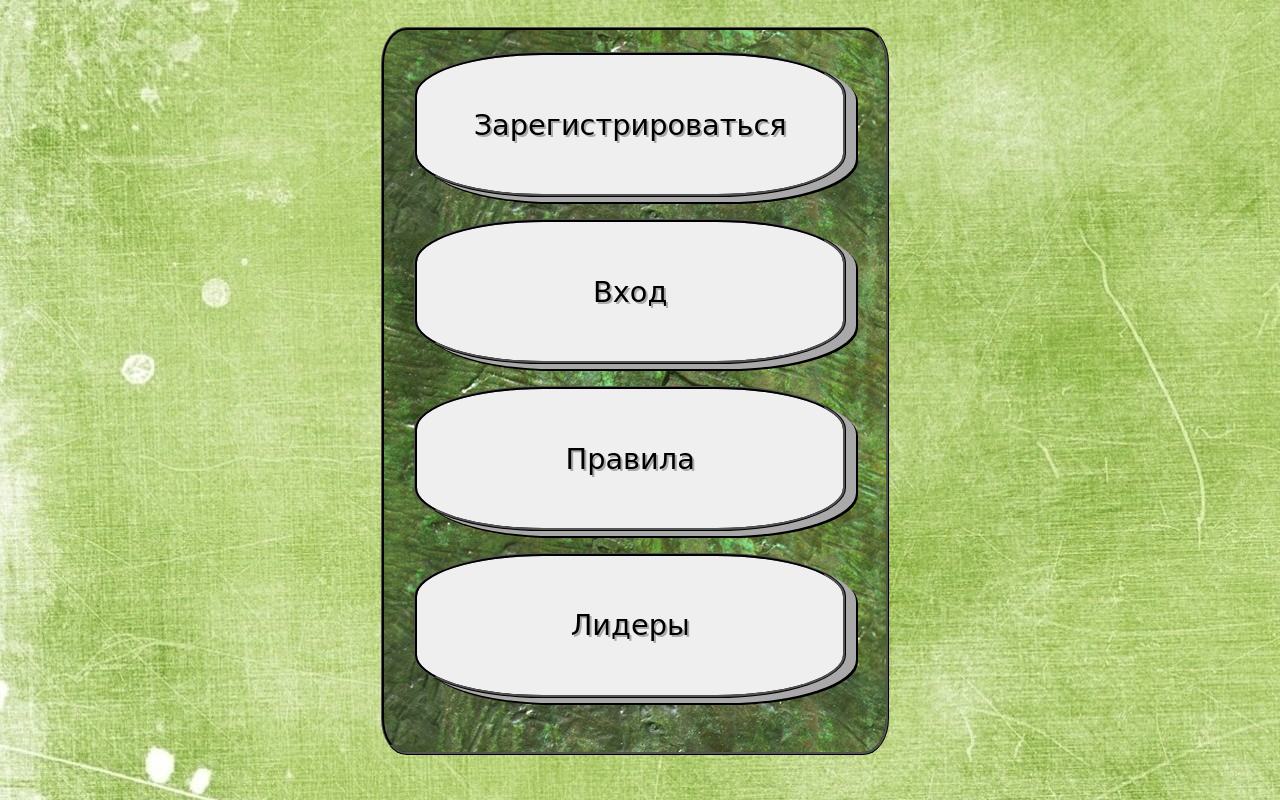
After one commit to frontend-park-mail-ru/2017_2_Chunk, a web app: file public/unauth_entrance.html in a window 1280 px wide. The commit adds this page. Run offline with its HTML, style and script files only (its server is not run), Linux system fonts and the light colour scheme.

Commit message:
update main page

```diff
--- a/public/CSS/index.css
+++ b/public/CSS/index.css
@@ -9,6 +9,7 @@ body {
     left: 0;
     overflow: auto;
 }
+
 .panel {
     background: url('../image/hello-panel.jpg');
 
@@ -16,20 +17,20 @@ body {
     height: 95%;
     min-height: 550px;
     min-width: 300px;
-    margin: 2% auto;
+    margin: 1.5% auto;
     border-radius:5%;
+    border: ridge black;
 }
 .panel button {
     font-family: cursive;
-    font-size: 20pt;
+    font-size: 180%;
     text-shadow: darkgray  2px 2px;
-    /*box-shadow: darkgray  10px 5px 0px 1px;*/
     box-shadow: 10px 5px darkgrey , 12px 7px black;
     border-radius: 30%;
     width: 86%;
     height: 20%;
     margin-left: 6%;
-    margin-top: 5%;
+    margin-top: 4.5%;
     border: ridge black;
 }
 .panel button:hover {
@@ -37,7 +38,6 @@ body {
 }
 .panel button:active {
     margin-left: 8%;
-    margin-top: 6%;
     box-shadow: none;
 }
 .panel button:focus {
--- /dev/null
+++ b/public/unauth_entrance.html
@@ -0,0 +1,19 @@
+<!DOCTYPE html>
+<html lang="ru">
+
+<head>
+    <meta charset="UTF-8">
+    <title>Tower Defense</title>
+    <link rel="stylesheet" type="text/css" href="CSS/index.css">
+</head>
+
+<body>
+<div class="panel" id="unauth_intarnce">
+    <button>Зарегистрироваться</button>
+    <button>Вход</button>
+    <button>Правила</button>
+    <button>Лидеры</button>
+</div>
+</body>
+
+</html>
```
Also changed, not shown: public/auth_entrance.html (renamed from public/index.html, +6 -7 lines).
